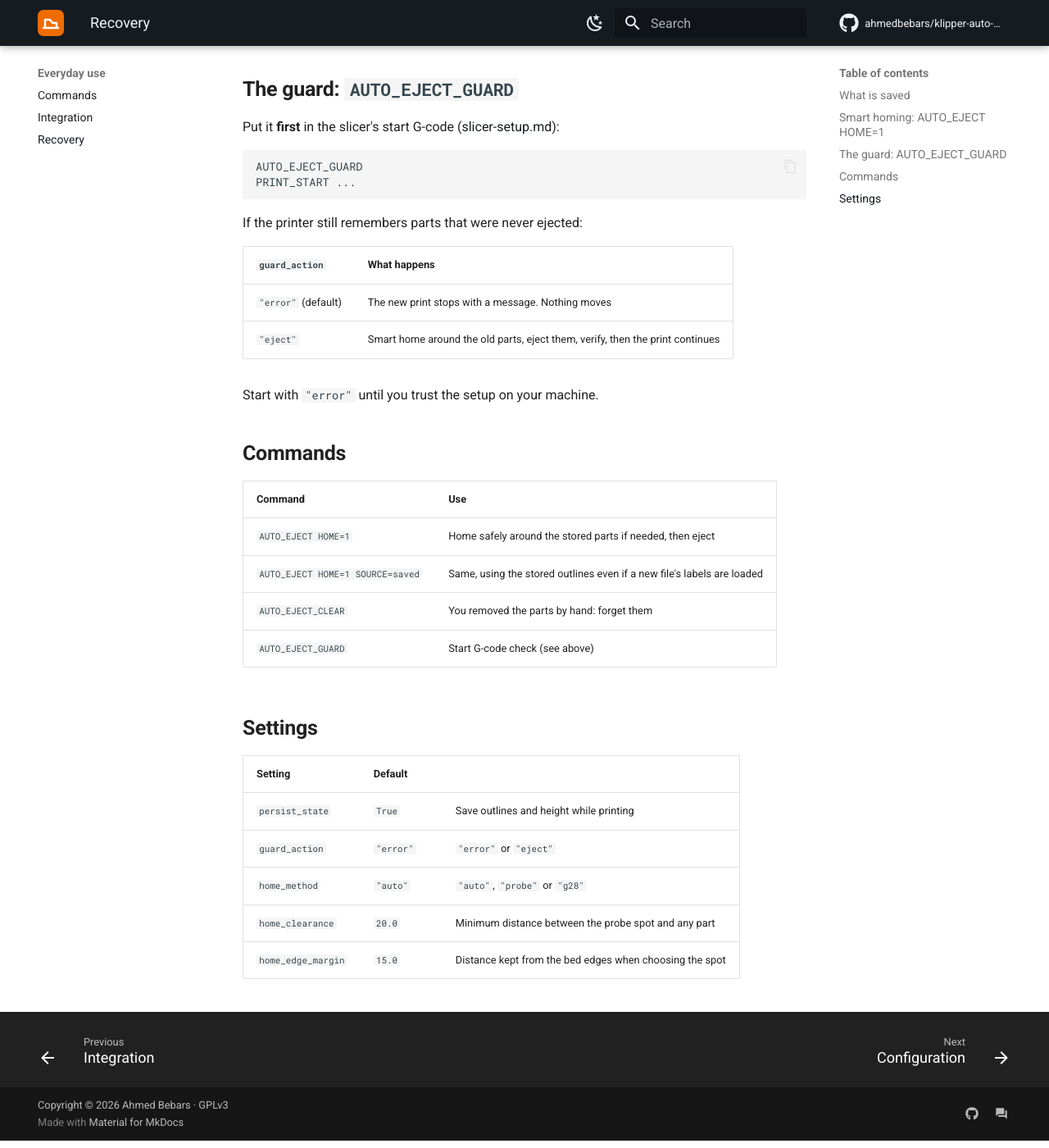
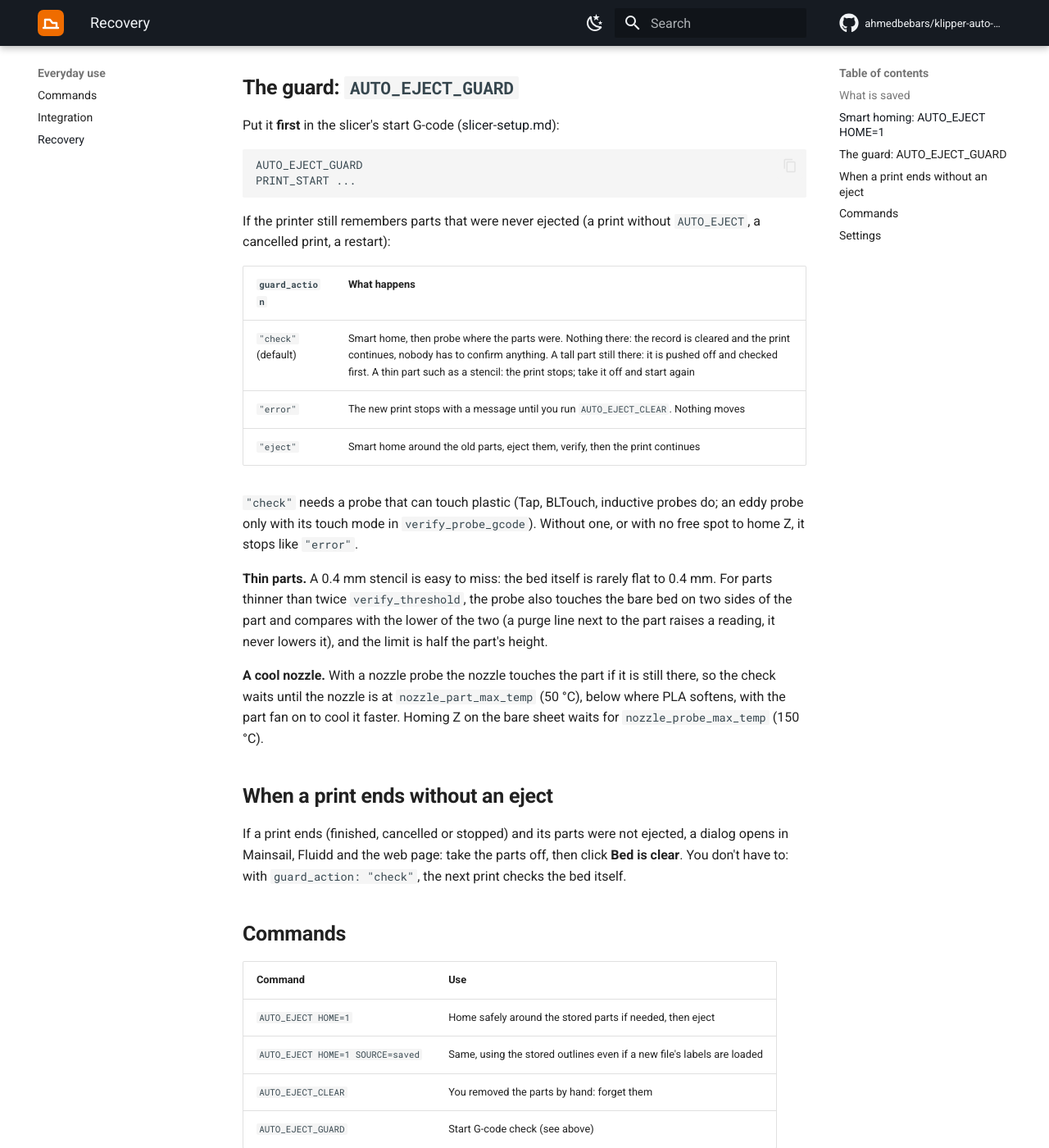
Before and after one commit to ahmedbebars/klipper-auto-eject, an MkDocs documentation site: the page built from docs/recovery.md, in a window 1280 px wide and 1400 px high, scrolled down 1276 px. Shown: the whole window at 82% size. Built offline with MkDocs 1.6.1 and Material for MkDocs 9.7.7, drawn with Linux system fonts in a browser that asks for light colours; comment, search, counter and statistics services are not loaded.

Commit message:
Guard checks the bed itself; reliable thin-part check; cool nozzle on parts
AUTO_EJECT_GUARD gets guard_action "check", the new default. When the
printer remembers parts from a print that was not ejected, it homes
around them and probes where they were: nothing there, the print just
starts, so nobody has to tell it the bed is clear; a tall part is pushed
off first; a thin part stops the print until it is taken off. Without a
probe that can touch plastic, or no free spot to home Z, it stops as
before.

- thin parts are compared with the bare bed on two sides of the part,
  taking the lower reading, so an uneven bed or a purge line next to a
  0.4 mm stencil neither hides it nor fakes it
- nozzle_part_max_temp (50 C): a nozzle probe waits for the nozzle to
  cool before touching where parts are or were; the part fan runs while
  waiting, also before homing Z
- a dialog after a print that ended without an eject: take the parts
  off, Bed is clear
- docs: recovery, configuration, FAQ, probes

````diff
--- a/docs/recovery.md
+++ b/docs/recovery.md
@@ -11,14 +11,17 @@ flowchart LR
     P["Printing"] -- "every 30 s" --> S[("save_variables<br/>part outlines + height")]
     S -- "restart / power loss" --> R["Restored at startup"]
     R --> G{"AUTO_EJECT_GUARD<br/>at next print start"}
-    G -- "guard_action: error" --> E(["Print stopped<br/>bed not confirmed clear"])
-    G -- "guard_action: eject" --> H["Smart home<br/>X/Y, then Z on a free spot"]
-    H --> J["Eject and verify"] --> C(["Record cleared,<br/>print continues"])
+    G -- "guard_action: check" --> H["Smart home<br/>X/Y, then Z on a free spot"]
+    H --> V{"Probe where<br/>the parts were"}
+    V -- "nothing there" --> C(["Record cleared,<br/>print continues"])
+    V -- "a tall part" --> J["Eject and verify"] --> C
+    V -- "a thin part" --> E(["Print stopped,<br/>take it off"])
+    G -- "guard_action: error" --> E2(["Print stopped<br/>until AUTO_EJECT_CLEAR"])
 
     classDef ok fill:#2e7d32,stroke:#1b5e20,color:#ffffff
     classDef stop fill:#c62828,stroke:#8e0000,color:#ffffff
     class C ok
-    class E stop
+    class E,E2 stop
 ```
 
 ## What is saved
@@ -61,14 +64,34 @@ AUTO_EJECT_GUARD
 PRINT_START ...
 ```
 
-If the printer still remembers parts that were never ejected:
+If the printer still remembers parts that were never ejected (a print without `AUTO_EJECT`, a
+cancelled print, a restart):
 
 | `guard_action` | What happens |
 |---|---|
-| `"error"` (default) | The new print stops with a message. Nothing moves |
+| `"check"` (default) | Smart home, then probe where the parts were. Nothing there: the record is cleared and the print continues, nobody has to confirm anything. A tall part still there: it is pushed off and checked first. A thin part such as a stencil: the print stops; take it off and start again |
+| `"error"` | The new print stops with a message until you run `AUTO_EJECT_CLEAR`. Nothing moves |
 | `"eject"` | Smart home around the old parts, eject them, verify, then the print continues |
 
-Start with `"error"` until you trust the setup on your machine.
+`"check"` needs a probe that can touch plastic (Tap, BLTouch, inductive probes do; an eddy probe
+only with its touch mode in `verify_probe_gcode`). Without one, or with no free spot to home Z,
+it stops like `"error"`.
+
+**Thin parts.** A 0.4 mm stencil is easy to miss: the bed itself is rarely flat to 0.4 mm. For
+parts thinner than twice `verify_threshold`, the probe also touches the bare bed on two sides of
+the part and compares with the lower of the two (a purge line next to the part raises a reading,
+it never lowers it), and the limit is half the part's height.
+
+**A cool nozzle.** With a nozzle probe the nozzle touches the part if it is still there, so the
+check waits until the nozzle is at `nozzle_part_max_temp` (50 °C), below where PLA softens, with
+the part fan on to cool it faster. Homing Z on the bare sheet waits for `nozzle_probe_max_temp`
+(150 °C).
+
+## When a print ends without an eject
+
+If a print ends (finished, cancelled or stopped) and its parts were not ejected, a dialog opens in
+Mainsail, Fluidd and the web page: take the parts off, then click **Bed is clear**. You don't have
+to: with `guard_action: "check"`, the next print checks the bed itself.
 
 ## Commands
 
@@ -84,7 +107,7 @@ Start with `"error"` until you trust the setup on your machine.
 | Setting | Default | |
 |---|---|---|
 | `persist_state` | `True` | Save outlines and height while printing |
-| `guard_action` | `"error"` | `"error"` or `"eject"` |
+| `guard_action` | `"check"` | `"check"`, `"error"` or `"eject"` |
 | `home_method` | `"auto"` | `"auto"`, `"probe"` or `"g28"` |
 | `home_clearance` | `20.0` | Minimum distance between the probe spot and any part |
 | `home_edge_margin` | `15.0` | Distance kept from the bed edges when choosing the spot |
````
Also changed, not shown: CHANGELOG.md (+16 -0 lines), docs/configuration.md (+2 -1 lines), docs/faq.md (+7 -5 lines), docs/probes.md (+3 -2 lines), 7 other files.
